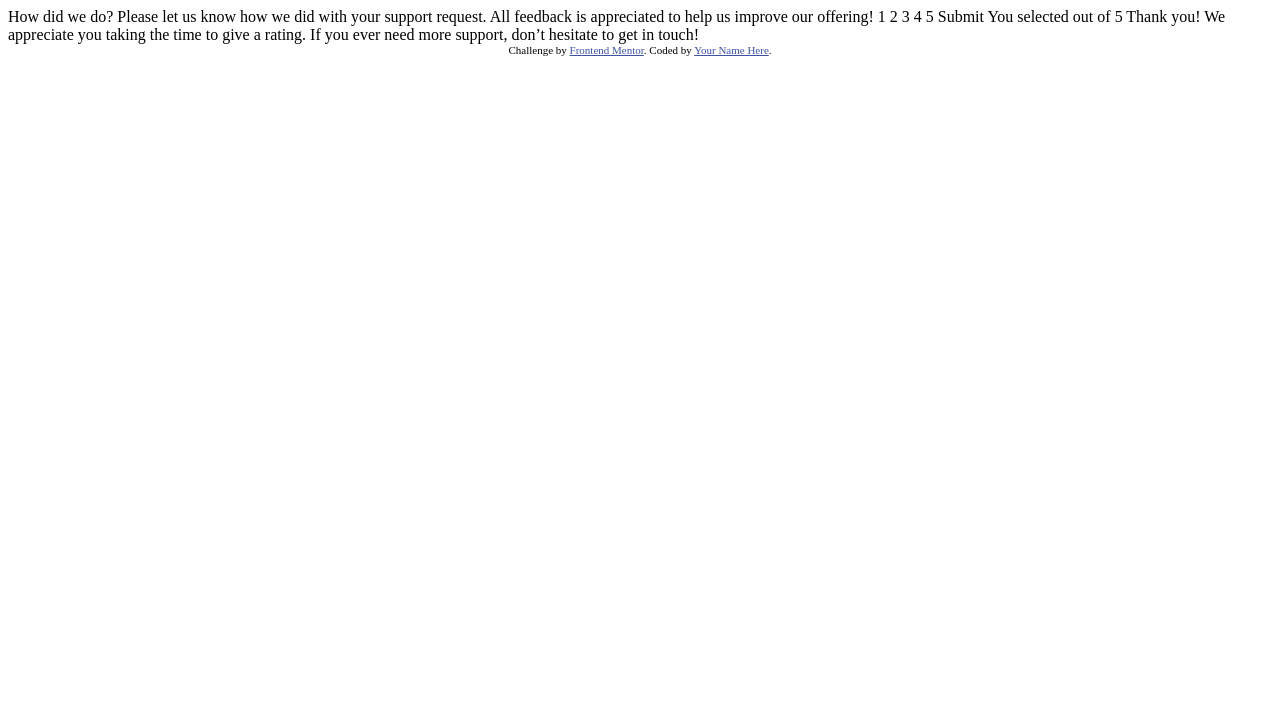
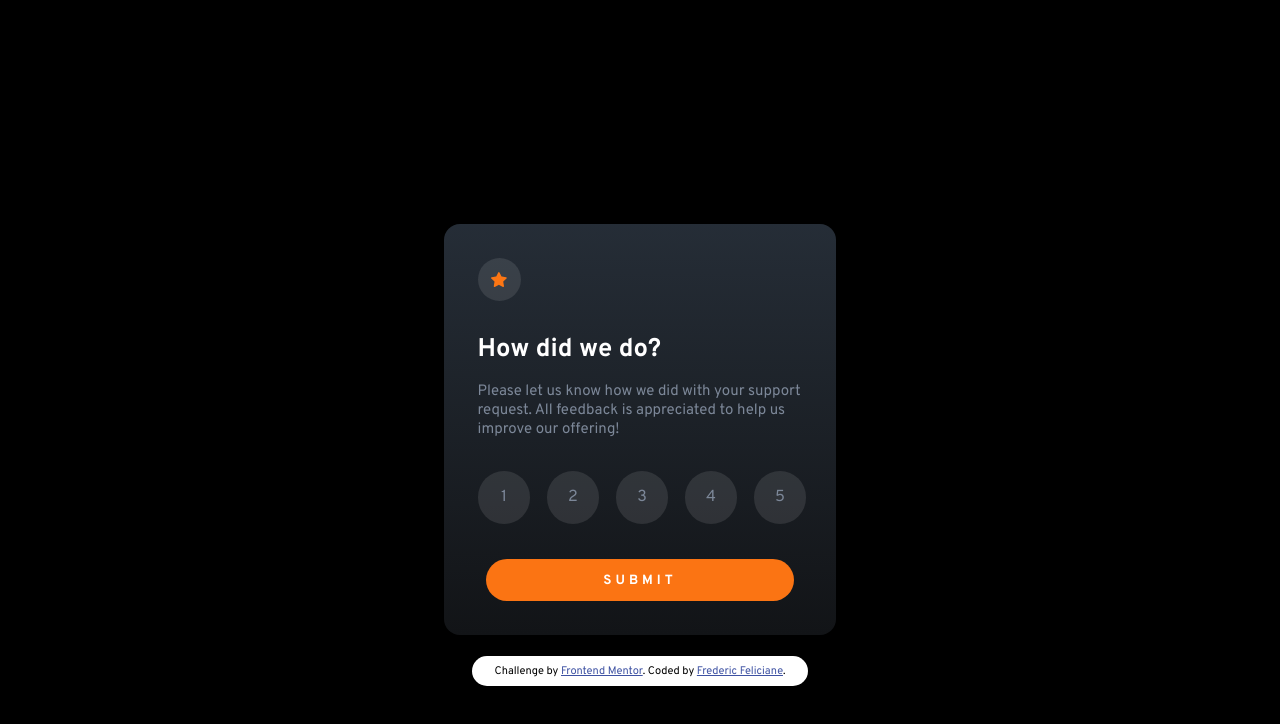
Before and after one commit to GabrielV7x/interactive-rating-component-main, a plain HTML site: page index.html in a window 1280 px wide. Drawn offline with Linux system fonts and the light colour scheme.

Commit message:
html && css

```diff
--- a/index.html
+++ b/index.html
@@ -13,37 +13,63 @@
     .attribution { font-size: 11px; text-align: center; }
     .attribution a { color: hsl(228, 45%, 44%); }
   </style>
+
+  <link rel="stylesheet" href="./styles.css">
+  <link rel="preconnect" href="https://fonts.googleapis.com">
+  <link rel="preconnect" href="https://fonts.gstatic.com" crossorigin>
+  <link href="https://fonts.googleapis.com/css2?family=Overpass:wght@400;700&display=swap" rel="stylesheet">
 </head>
 <body>
 
   <!-- Rating state start -->
+  <div class="container">
+    <div class="bg_img">
 
-  How did we do?
+      <div class="star_container"><img src="./images/icon-star.svg" alt="" class="star"></div>
 
-  Please let us know how we did with your support request. All feedback is appreciated
-  to help us improve our offering!
+      <form action="/thank_you.html" method="get">
+        <h1>How did we do?</h1>
+        <p>
+          Please let us know how we did with your support request. All feedback is appreciated
+          to help us improve our offering!
+        </p>
 
-  1 2 3 4 5
+        <div class="rating_container">
+          <div class="rating">
+            <input type="radio" id="1" name="rating" value="1">
+            <label for="1">1</label>
+          </div>
+          <div class="rating">
+            <input type="radio" id="2" name="rating" value="2">
+            <label for="2">2</label>
+          </div>
+          <div class="rating">
+            <input type="radio" id="3" name="rating" value="3">
+            <label for="3">3</label>
+          </div>
+          <div class="rating">
+            <input type="radio" id="4" name="rating" value="4">
+            <label for="4">4</label>
+          </div>
+          <div class="rating">
+            <input type="radio" id="5" name="rating" value="5">
+            <label for="5">5</label>
+          </div>
+        </div>
 
-  Submit
-
-  <!-- Rating state end -->
-
-  <!-- Thank you state start -->
-
-  You selected <!-- Add rating here --> out of 5
-
-  Thank you!
-
-  We appreciate you taking the time to give a rating. If you ever need more support,
-  don’t hesitate to get in touch!
-
-  <!-- Thank you state end -->
+        <button class="submit">Submit</button>
+      </form>
 
 
+      <!-- Rating state end -->
+
+    </div>
+  </div>
   <div class="attribution">
     Challenge by <a href="https://www.frontendmentor.io?ref=challenge" target="_blank">Frontend Mentor</a>.
-    Coded by <a href="#">Your Name Here</a>.
+    Coded by <a href="#">Frederic Feliciane</a>.
   </div>
+
+  <script src="/index.js"></script>
 </body>
 </html>
--- /dev/null
+++ b/styles.css
@@ -0,0 +1,168 @@
+* {
+    margin: 0;
+    padding: 0;
+    font-family: 'Overpass', sans-serif;
+}
+
+body {
+    background-color: black;
+}
+
+.container {
+    max-width: 24.5rem;
+    max-height: 25rem;
+    margin: 14rem auto 2rem;
+    border-radius: 10px;
+}
+
+.bg_img {
+    background-image: linear-gradient(180deg, hsl(213, 19%, 18%), hsl(216, 12%, 8%));
+    border-radius: 1rem;
+    padding: 2.1rem;
+}
+
+
+/* starr */
+
+div.star_container {
+    display: flex;
+    justify-content: center;
+    align-items: center;
+    height: 2.7rem;
+    width: 2.7rem;
+    background-color: rgba(255, 255, 255, 0.1);
+    border-radius: 3.5rem;
+    margin-bottom: 2rem;
+}
+
+.star {
+    width: 1rem;
+}
+
+
+/* Text */
+
+h1 {
+    font-family: 'Overpass', sans-serif;
+    color: white;
+    font-size: 1.6rem;
+    margin-bottom: 1rem;
+}
+
+p {
+    color: hsl(216, 12%, 54%);
+    font-size: 15px;
+    margin-bottom: 2rem;
+}
+
+.rating_container {
+    display: flex;
+    justify-content: space-between;
+    width: 85%;
+    height: 5.5rem;
+}
+
+.rating {
+    position: relative;
+}
+
+label {
+    position: absolute;
+    display: flex;
+    justify-content: center;
+    align-items: center;
+    height: 3.3rem;
+    width: 3.3rem;
+    background-color: rgba(255, 255, 255, 0.1);
+    border-radius: 3.5rem;
+    margin-bottom: 2rem;
+    color: hsl(216, 12%, 54%);
+    cursor: pointer;
+}
+
+label:hover {
+    background-color: hsl(25, 97%, 53%);
+    color: white;
+}
+
+.ratingselected {
+    background-color: hsl(217, 12%, 63%);
+    color: white;
+}
+
+input[type="radio"] {
+    position: absolute;
+    visibility: hidden;
+
+}
+
+button.submit {
+    display: block;
+    width: 95%;
+    margin: 0 auto;
+    background-color: hsl(25, 97%, 53%);
+    color: white;
+    text-transform: uppercase;
+    border-style: none;
+    padding: 0.8rem 0.5rem;
+    border-radius: 25px;
+    font-weight: 700;
+    letter-spacing: 4px;
+    cursor: pointer;
+}
+
+button:hover  {
+    background-color: white;
+    color: hsl(25, 97%, 53%);
+}
+
+.attribution {
+    display: block;
+    background-color: white;
+    width: 20rem;
+    margin: 0 auto;
+    padding: 0.5rem;
+    border-radius: 2rem;
+}
+
+
+/* Thank you page */
+
+.container2 {
+    max-width: 25.5rem;
+    max-height: 25rem;
+    margin: 14rem auto 2rem;
+    border-radius: 10px;
+    text-align: center;
+}
+
+.thankyou_img {
+    margin: 1rem 0 1.5rem;
+}
+
+.answer_container {
+    color: hsl(25, 97%, 53%);
+    background-color: rgba(255, 255, 255, 0.1);
+    padding: 0.3rem;
+    border-radius: 2rem;
+    width: 55%;
+    margin: 0 auto 2rem;
+}
+
+
+
+/* Mobile */
+
+@media (max-width: 480px) {
+    .container {
+        max-width: 23.5rem;
+    }
+
+    p {
+        max-width: 19rem;
+    }
+
+    .container2 {
+        max-width: 23.5rem;
+    }
+  }
```
